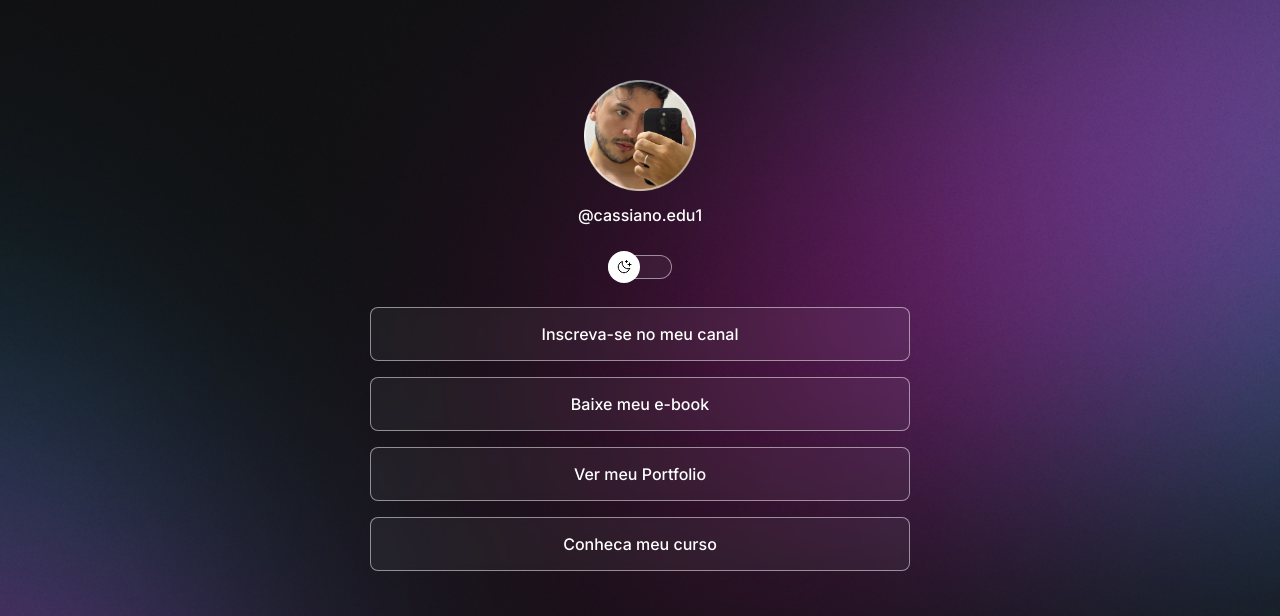
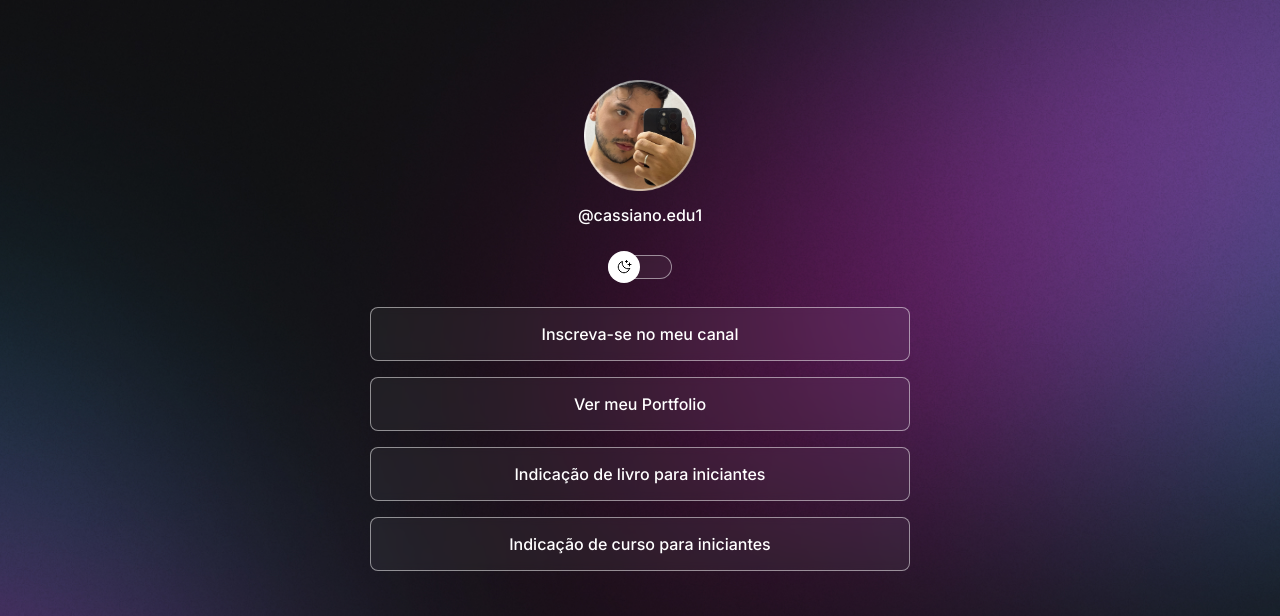
Before and after one commit to CassianoE/Projeto-arvore-de-links, a plain HTML site: page index.html in a window 1280 px wide. Shown: the top 616 px of the page. Drawn offline with nearby package versions, Linux system fonts and the light colour scheme.

Commit message:
Updated text content in the HTML file

```diff
--- a/index.html
+++ b/index.html
@@ -27,10 +27,11 @@
 
       <ul>
         <li>
-          <a href="#">Inscreva-se no meu canal</a>
-        </li>
-        <li>
-          <a href="#">Baixe meu e-book</a>
+          <a
+            href="https://www.youtube.com/channel/UCZz-YPmKJzlf6I-THrM3Xqw?sub_confirmation=1."
+            target="_blank"
+            >Inscreva-se no meu canal</a
+          >
         </li>
         <li>
           <a href="https://github.com/CassianoE" target="_blank"
@@ -38,7 +39,16 @@
           >
         </li>
         <li>
-          <a href="#">Conheca meu curso</a>
+          <a href="https://a.co/d/jkkWGE9" target="_blank"
+            >Indicação de livro para iniciantes</a
+          >
+        </li>
+        <li>
+          <a
+            href="https://youtube.com/playlist?list=PLHz_AreHm4dmSj0MHol_aoNYCSGFqvfXV&feature=shared"
+            target="_blank"
+            >Indicação de curso para iniciantes</a
+          >
         </li>
       </ul>
       <div id="social-links">
```
